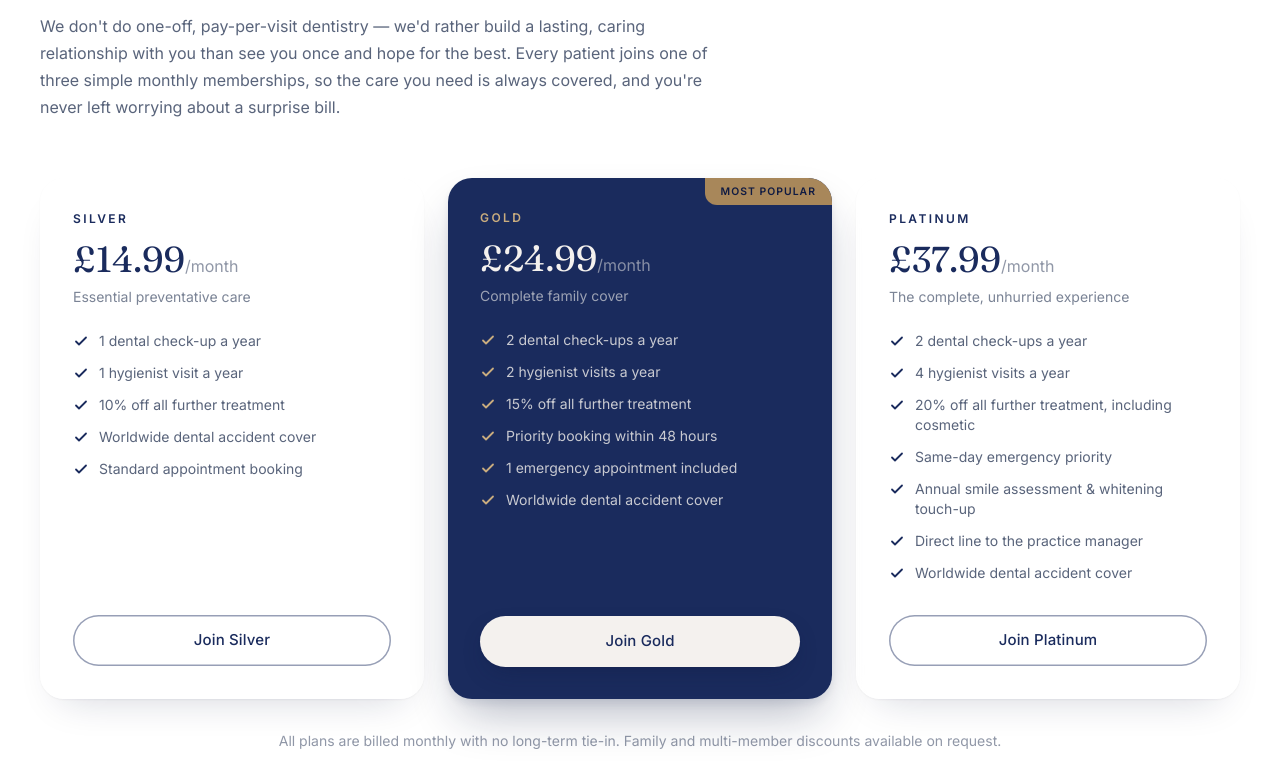
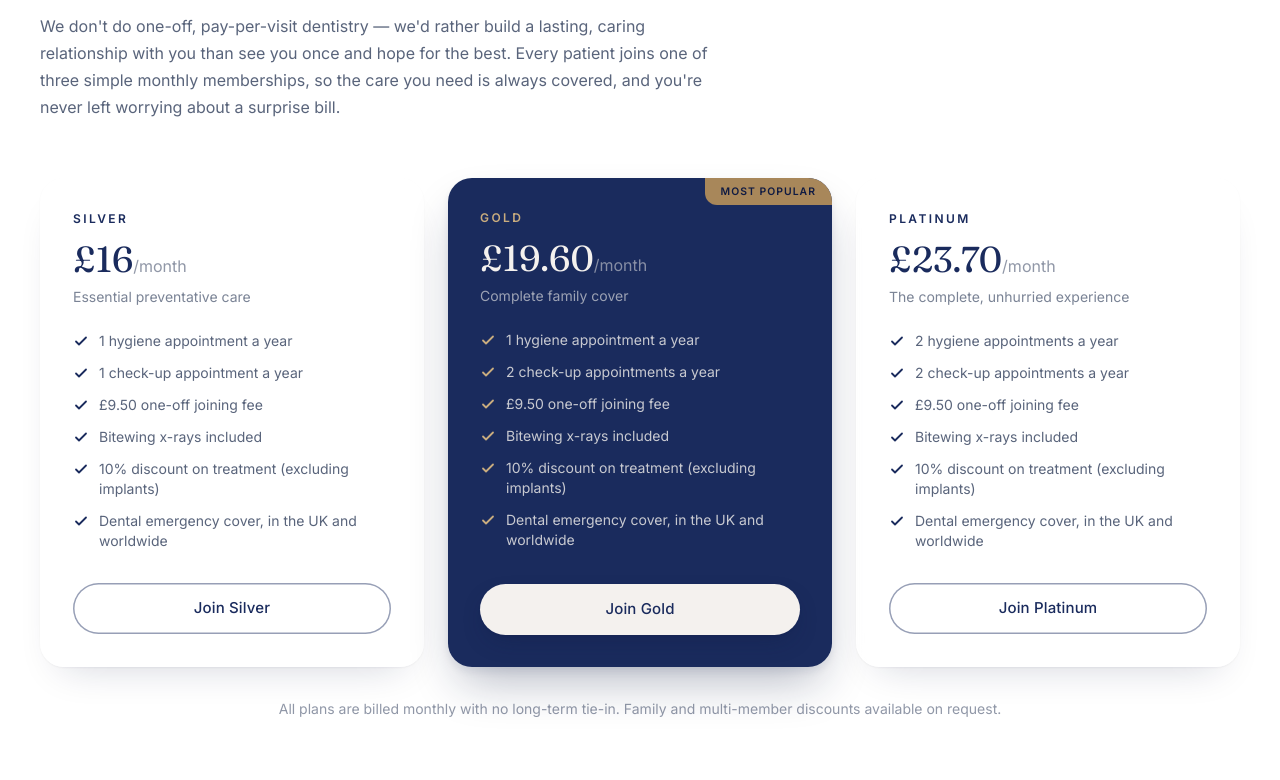
Before and after one commit to OJP-Best/TMP---website, a website: page index.html in a window 1280 px wide. Shown: the part 1943-2723 px from the top of the page. Drawn offline with nearby package versions, Linux system fonts and the light colour scheme.

Commit message:
Update membership plan pricing/details and crop smile-transformation photo
- Silver/Gold/Platinum plans updated with new prices and appointment counts
- Added shared plan benefits (joining fee, bitewing x-rays, discount, emergency cover)
- Fixed outdated tiered-discount/priority copy in services.html
- Cropped stray white line from top of smile-transformation.png

```diff
--- a/index.html
+++ b/index.html
@@ -156,7 +156,7 @@
           <span class="text-white/40">•</span>
           <span>Same-day emergency appointments for members</span>
           <span class="text-white/40">•</span>
-          <span>Membership plans from £14.99/month</span>
+          <span>Membership plans from £16/month</span>
           <span class="text-white/40">•</span>
           <span>Rated 4.9★ by our members</span>
           <span class="text-white/40">•</span>
@@ -168,7 +168,7 @@
           <span class="text-white/40">•</span>
           <span>Same-day emergency appointments for members</span>
           <span class="text-white/40">•</span>
-          <span>Membership plans from £14.99/month</span>
+          <span>Membership plans from £16/month</span>
           <span class="text-white/40">•</span>
           <span>Rated 4.9★ by our members</span>
           <span class="text-white/40">•</span>
@@ -247,14 +247,15 @@
         <!-- Silver -->
         <div class="glass-card reveal p-8 flex flex-col">
           <p class="text-xs tracking-[0.2em] uppercase text-blue font-semibold">Silver</p>
-          <p class="mt-3 font-display text-4xl text-navy">£14.99<span class="text-base font-sans font-normal text-ink/50">/month</span></p>
+          <p class="mt-3 font-display text-4xl text-navy">£16<span class="text-base font-sans font-normal text-ink/50">/month</span></p>
           <p class="mt-2 text-sm text-ink/60">Essential preventative care</p>
           <ul class="mt-6 space-y-3 text-sm text-ink/75 flex-1">
-            <li class="flex gap-2.5"><svg width="16" height="16" viewBox="0 0 16 16" fill="none" class="shrink-0 mt-0.5 text-blue"><path d="M3 8.5l3 3 7-7" stroke="currentColor" stroke-width="1.8" stroke-linecap="round" stroke-linejoin="round"/></svg><span>1 dental check-up a year</span></li>
-            <li class="flex gap-2.5"><svg width="16" height="16" viewBox="0 0 16 16" fill="none" class="shrink-0 mt-0.5 text-blue"><path d="M3 8.5l3 3 7-7" stroke="currentColor" stroke-width="1.8" stroke-linecap="round" stroke-linejoin="round"/></svg><span>1 hygienist visit a year</span></li>
-            <li class="flex gap-2.5"><svg width="16" height="16" viewBox="0 0 16 16" fill="none" class="shrink-0 mt-0.5 text-blue"><path d="M3 8.5l3 3 7-7" stroke="currentColor" stroke-width="1.8" stroke-linecap="round" stroke-linejoin="round"/></svg><span>10% off all further treatment</span></li>
-            <li class="flex gap-2.5"><svg width="16" height="16" viewBox="0 0 16 16" fill="none" class="shrink-0 mt-0.5 text-blue"><path d="M3 8.5l3 3 7-7" stroke="currentColor" stroke-width="1.8" stroke-linecap="round" stroke-linejoin="round"/></svg><span>Worldwide dental accident cover</span></li>
-            <li class="flex gap-2.5"><svg width="16" height="16" viewBox="0 0 16 16" fill="none" class="shrink-0 mt-0.5 text-blue"><path d="M3 8.5l3 3 7-7" stroke="currentColor" stroke-width="1.8" stroke-linecap="round" stroke-linejoin="round"/></svg><span>Standard appointment booking</span></li>
+            <li class="flex gap-2.5"><svg width="16" height="16" viewBox="0 0 16 16" fill="none" class="shrink-0 mt-0.5 text-blue"><path d="M3 8.5l3 3 7-7" stroke="currentColor" stroke-width="1.8" stroke-linecap="round" stroke-linejoin="round"/></svg><span>1 hygiene appointment a year</span></li>
+            <li class="flex gap-2.5"><svg width="16" height="16" viewBox="0 0 16 16" fill="none" class="shrink-0 mt-0.5 text-blue"><path d="M3 8.5l3 3 7-7" stroke="currentColor" stroke-width="1.8" stroke-linecap="round" stroke-linejoin="round"/></svg><span>1 check-up appointment a year</span></li>
+            <li class="flex gap-2.5"><svg width="16" height="16" viewBox="0 0 16 16" fill="none" class="shrink-0 mt-0.5 text-blue"><path d="M3 8.5l3 3 7-7" stroke="currentColor" stroke-width="1.8" stroke-linecap="round" stroke-linejoin="round"/></svg><span>£9.50 one-off joining fee</span></li>
+            <li class="flex gap-2.5"><svg width="16" height="16" viewBox="0 0 16 16" fill="none" class="shrink-0 mt-0.5 text-blue"><path d="M3 8.5l3 3 7-7" stroke="currentColor" stroke-width="1.8" stroke-linecap="round" stroke-linejoin="round"/></svg><span>Bitewing x-rays included</span></li>
+            <li class="flex gap-2.5"><svg width="16" height="16" viewBox="0 0 16 16" fill="none" class="shrink-0 mt-0.5 text-blue"><path d="M3 8.5l3 3 7-7" stroke="currentColor" stroke-width="1.8" stroke-linecap="round" stroke-linejoin="round"/></svg><span>10% discount on treatment (excluding implants)</span></li>
+            <li class="flex gap-2.5"><svg width="16" height="16" viewBox="0 0 16 16" fill="none" class="shrink-0 mt-0.5 text-blue"><path d="M3 8.5l3 3 7-7" stroke="currentColor" stroke-width="1.8" stroke-linecap="round" stroke-linejoin="round"/></svg><span>Dental emergency cover, in the UK and worldwide</span></li>
           </ul>
           <a href="contact.html" class="btn btn-outline-navy mt-8 justify-center">Join Silver</a>
         </div>
@@ -263,15 +264,15 @@
         <div class="reveal p-8 flex flex-col rounded-[1.5rem] bg-navy text-cream relative overflow-hidden shadow-navy-lg lg:-translate-y-4">
           <span class="absolute top-0 right-0 bg-brass text-navyDeep text-[0.65rem] font-semibold tracking-[0.1em] uppercase px-4 py-1.5 rounded-bl-xl">Most popular</span>
           <p class="text-xs tracking-[0.2em] uppercase text-brassLight font-semibold">Gold</p>
-          <p class="mt-3 font-display text-4xl text-cream">£24.99<span class="text-base font-sans font-normal text-cream/50">/month</span></p>
+          <p class="mt-3 font-display text-4xl text-cream">£19.60<span class="text-base font-sans font-normal text-cream/50">/month</span></p>
           <p class="mt-2 text-sm text-cream/60">Complete family cover</p>
           <ul class="mt-6 space-y-3 text-sm text-cream/80 flex-1">
-            <li class="flex gap-2.5"><svg width="16" height="16" viewBox="0 0 16 16" fill="none" class="shrink-0 mt-0.5 text-brassLight"><path d="M3 8.5l3 3 7-7" stroke="currentColor" stroke-width="1.8" stroke-linecap="round" stroke-linejoin="round"/></svg><span>2 dental check-ups a year</span></li>
-            <li class="flex gap-2.5"><svg width="16" height="16" viewBox="0 0 16 16" fill="none" class="shrink-0 mt-0.5 text-brassLight"><path d="M3 8.5l3 3 7-7" stroke="currentColor" stroke-width="1.8" stroke-linecap="round" stroke-linejoin="round"/></svg><span>2 hygienist visits a year</span></li>
-            <li class="flex gap-2.5"><svg width="16" height="16" viewBox="0 0 16 16" fill="none" class="shrink-0 mt-0.5 text-brassLight"><path d="M3 8.5l3 3 7-7" stroke="currentColor" stroke-width="1.8" stroke-linecap="round" stroke-linejoin="round"/></svg><span>15% off all further treatment</span></li>
-            <li class="flex gap-2.5"><svg width="16" height="16" viewBox="0 0 16 16" fill="none" class="shrink-0 mt-0.5 text-brassLight"><path d="M3 8.5l3 3 7-7" stroke="currentColor" stroke-width="1.8" stroke-linecap="round" stroke-linejoin="round"/></svg><span>Priority booking within 48 hours</span></li>
-            <li class="flex gap-2.5"><svg width="16" height="16" viewBox="0 0 16 16" fill="none" class="shrink-0 mt-0.5 text-brassLight"><path d="M3 8.5l3 3 7-7" stroke="currentColor" stroke-width="1.8" stroke-linecap="round" stroke-linejoin="round"/></svg><span>1 emergency appointment included</span></li>
-            <li class="flex gap-2.5"><svg width="16" height="16" viewBox="0 0 16 16" fill="none" class="shrink-0 mt-0.5 text-brassLight"><path d="M3 8.5l3 3 7-7" stroke="currentColor" stroke-width="1.8" stroke-linecap="round" stroke-linejoin="round"/></svg><span>Worldwide dental accident cover</span></li>
+            <li class="flex gap-2.5"><svg width="16" height="16" viewBox="0 0 16 16" fill="none" class="shrink-0 mt-0.5 text-brassLight"><path d="M3 8.5l3 3 7-7" stroke="currentColor" stroke-width="1.8" stroke-linecap="round" stroke-linejoin="round"/></svg><span>1 hygiene appointment a year</span></li>
+            <li class="flex gap-2.5"><svg width="16" height="16" viewBox="0 0 16 16" fill="none" class="shrink-0 mt-0.5 text-brassLight"><path d="M3 8.5l3 3 7-7" stroke="currentColor" stroke-width="1.8" stroke-linecap="round" stroke-linejoin="round"/></svg><span>2 check-up appointments a year</span></li>
+            <li class="flex gap-2.5"><svg width="16" height="16" viewBox="0 0 16 16" fill="none" class="shrink-0 mt-0.5 text-brassLight"><path d="M3 8.5l3 3 7-7" stroke="currentColor" stroke-width="1.8" stroke-linecap="round" stroke-linejoin="round"/></svg><span>£9.50 one-off joining fee</span></li>
+            <li class="flex gap-2.5"><svg width="16" height="16" viewBox="0 0 16 16" fill="none" class="shrink-0 mt-0.5 text-brassLight"><path d="M3 8.5l3 3 7-7" stroke="currentColor" stroke-width="1.8" stroke-linecap="round" stroke-linejoin="round"/></svg><span>Bitewing x-rays included</span></li>
+            <li class="flex gap-2.5"><svg width="16" height="16" viewBox="0 0 16 16" fill="none" class="shrink-0 mt-0.5 text-brassLight"><path d="M3 8.5l3 3 7-7" stroke="currentColor" stroke-width="1.8" stroke-linecap="round" stroke-linejoin="round"/></svg><span>10% discount on treatment (excluding implants)</span></li>
+            <li class="flex gap-2.5"><svg width="16" height="16" viewBox="0 0 16 16" fill="none" class="shrink-0 mt-0.5 text-brassLight"><path d="M3 8.5l3 3 7-7" stroke="currentColor" stroke-width="1.8" stroke-linecap="round" stroke-linejoin="round"/></svg><span>Dental emergency cover, in the UK and worldwide</span></li>
           </ul>
           <a href="contact.html" class="btn btn-light mt-8 justify-center">Join Gold</a>
         </div>
@@ -279,16 +280,15 @@
         <!-- Platinum -->
         <div class="glass-card reveal p-8 flex flex-col">
           <p class="text-xs tracking-[0.2em] uppercase text-blue font-semibold">Platinum</p>
-          <p class="mt-3 font-display text-4xl text-navy">£37.99<span class="text-base font-sans font-normal text-ink/50">/month</span></p>
+          <p class="mt-3 font-display text-4xl text-navy">£23.70<span class="text-base font-sans font-normal text-ink/50">/month</span></p>
           <p class="mt-2 text-sm text-ink/60">The complete, unhurried experience</p>
           <ul class="mt-6 space-y-3 text-sm text-ink/75 flex-1">
-            <li class="flex gap-2.5"><svg width="16" height="16" viewBox="0 0 16 16" fill="none" class="shrink-0 mt-0.5 text-blue"><path d="M3 8.5l3 3 7-7" stroke="currentColor" stroke-width="1.8" stroke-linecap="round" stroke-linejoin="round"/></svg><span>2 dental check-ups a year</span></li>
-            <li class="flex gap-2.5"><svg width="16" height="16" viewBox="0 0 16 16" fill="none" class="shrink-0 mt-0.5 text-blue"><path d="M3 8.5l3 3 7-7" stroke="currentColor" stroke-width="1.8" stroke-linecap="round" stroke-linejoin="round"/></svg><span>4 hygienist visits a year</span></li>
-            <li class="flex gap-2.5"><svg width="16" height="16" viewBox="0 0 16 16" fill="none" class="shrink-0 mt-0.5 text-blue"><path d="M3 8.5l3 3 7-7" stroke="currentColor" stroke-width="1.8" stroke-linecap="round" stroke-linejoin="round"/></svg><span>20% off all further treatment, including cosmetic</span></li>
-            <li class="flex gap-2.5"><svg width="16" height="16" viewBox="0 0 16 16" fill="none" class="shrink-0 mt-0.5 text-blue"><path d="M3 8.5l3 3 7-7" stroke="currentColor" stroke-width="1.8" stroke-linecap="round" stroke-linejoin="round"/></svg><span>Same-day emergency priority</span></li>
-            <li class="flex gap-2.5"><svg width="16" height="16" viewBox="0 0 16 16" fill="none" class="shrink-0 mt-0.5 text-blue"><path d="M3 8.5l3 3 7-7" stroke="currentColor" stroke-width="1.8" stroke-linecap="round" stroke-linejoin="round"/></svg><span>Annual smile assessment &amp; whitening touch-up</span></li>
-            <li class="flex gap-2.5"><svg width="16" height="16" viewBox="0 0 16 16" fill="none" class="shrink-0 mt-0.5 text-blue"><path d="M3 8.5l3 3 7-7" stroke="currentColor" stroke-width="1.8" stroke-linecap="round" stroke-linejoin="round"/></svg><span>Direct line to the practice manager</span></li>
-            <li class="flex gap-2.5"><svg width="16" height="16" viewBox="0 0 16 16" fill="none" class="shrink-0 mt-0.5 text-blue"><path d="M3 8.5l3 3 7-7" stroke="currentColor" stroke-width="1.8" stroke-linecap="round" stroke-linejoin="round"/></svg><span>Worldwide dental accident cover</span></li>
+            <li class="flex gap-2.5"><svg width="16" height="16" viewBox="0 0 16 16" fill="none" class="shrink-0 mt-0.5 text-blue"><path d="M3 8.5l3 3 7-7" stroke="currentColor" stroke-width="1.8" stroke-linecap="round" stroke-linejoin="round"/></svg><span>2 hygiene appointments a year</span></li>
+            <li class="flex gap-2.5"><svg width="16" height="16" viewBox="0 0 16 16" fill="none" class="shrink-0 mt-0.5 text-blue"><path d="M3 8.5l3 3 7-7" stroke="currentColor" stroke-width="1.8" stroke-linecap="round" stroke-linejoin="round"/></svg><span>2 check-up appointments a year</span></li>
+            <li class="flex gap-2.5"><svg width="16" height="16" viewBox="0 0 16 16" fill="none" class="shrink-0 mt-0.5 text-blue"><path d="M3 8.5l3 3 7-7" stroke="currentColor" stroke-width="1.8" stroke-linecap="round" stroke-linejoin="round"/></svg><span>£9.50 one-off joining fee</span></li>
+            <li class="flex gap-2.5"><svg width="16" height="16" viewBox="0 0 16 16" fill="none" class="shrink-0 mt-0.5 text-blue"><path d="M3 8.5l3 3 7-7" stroke="currentColor" stroke-width="1.8" stroke-linecap="round" stroke-linejoin="round"/></svg><span>Bitewing x-rays included</span></li>
+            <li class="flex gap-2.5"><svg width="16" height="16" viewBox="0 0 16 16" fill="none" class="shrink-0 mt-0.5 text-blue"><path d="M3 8.5l3 3 7-7" stroke="currentColor" stroke-width="1.8" stroke-linecap="round" stroke-linejoin="round"/></svg><span>10% discount on treatment (excluding implants)</span></li>
+            <li class="flex gap-2.5"><svg width="16" height="16" viewBox="0 0 16 16" fill="none" class="shrink-0 mt-0.5 text-blue"><path d="M3 8.5l3 3 7-7" stroke="currentColor" stroke-width="1.8" stroke-linecap="round" stroke-linejoin="round"/></svg><span>Dental emergency cover, in the UK and worldwide</span></li>
           </ul>
           <a href="contact.html" class="btn btn-outline-navy mt-8 justify-center">Join Platinum</a>
         </div>
```
Also changed, not shown: services.html (+2 -2 lines), assets/img/smile-transformation.png.
